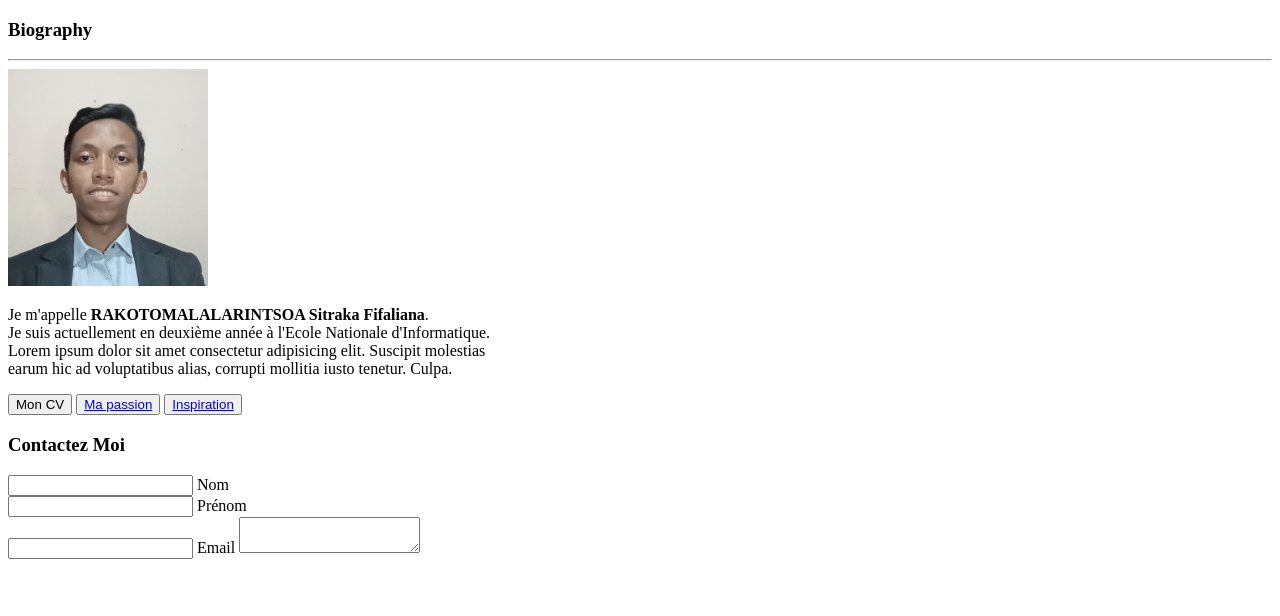
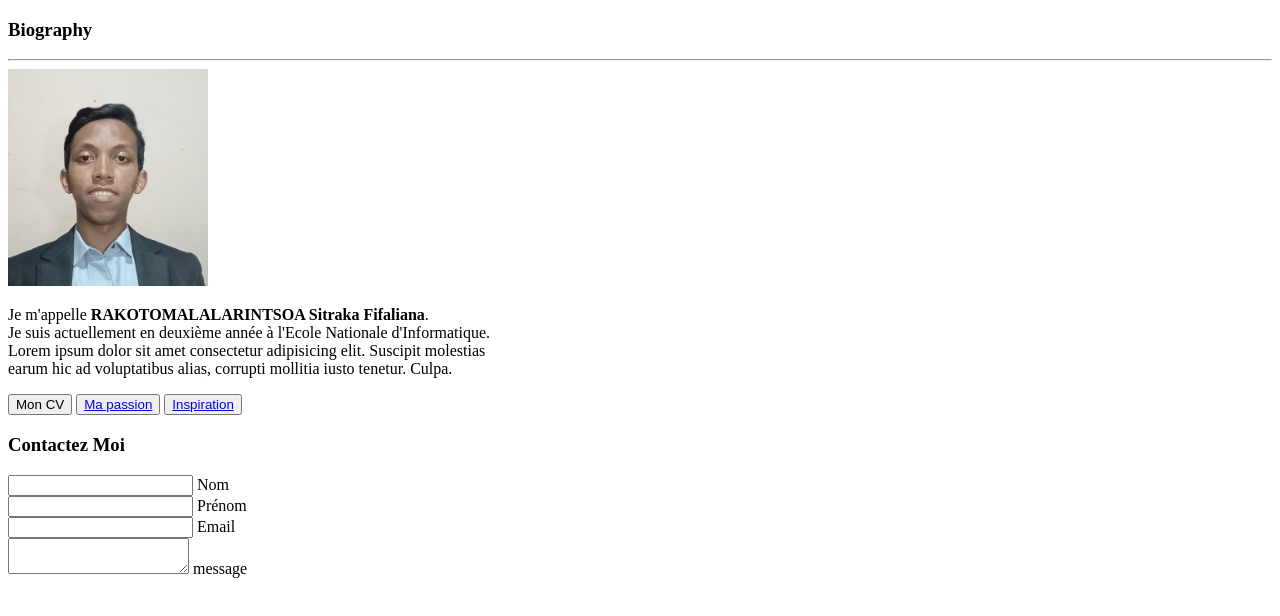
Before and after one commit to Sitr4ka/dtc-sitraka-landing, a plain HTML site: page index.html in a window 1280 px wide. Drawn offline with Linux system fonts and the light colour scheme.

Commit message:
Update index.html

```diff
--- a/index.html
+++ b/index.html
@@ -32,8 +32,9 @@
          <input type="text" name="firstname" id="firstname">
          <label for="firstname">Prénom</label> <br>
          <input type="email" name="email" id="email">
-         <label for="email">Email</label>
+         <label for="email">Email</label><br>
          <textarea name="message" id="message"></textarea>
+         <label for="message">message</label>
       </form>
 
    </body>
```
